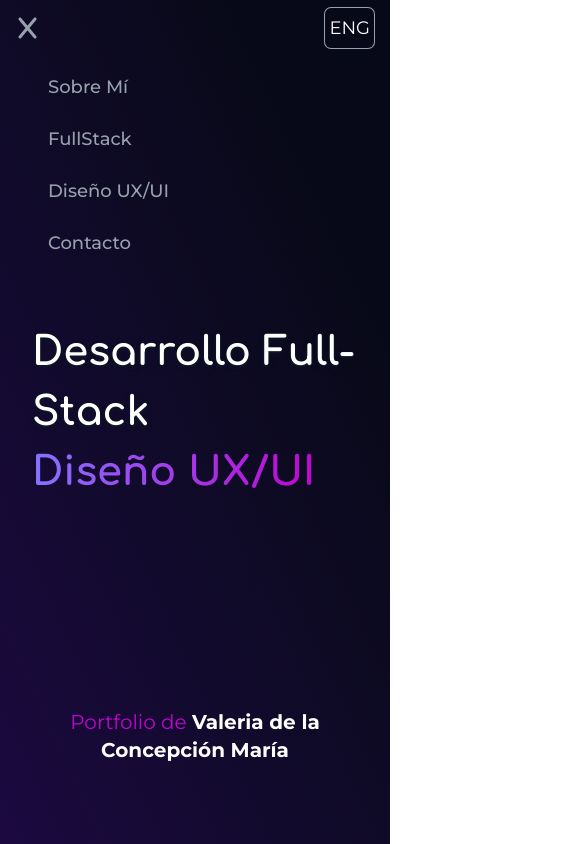
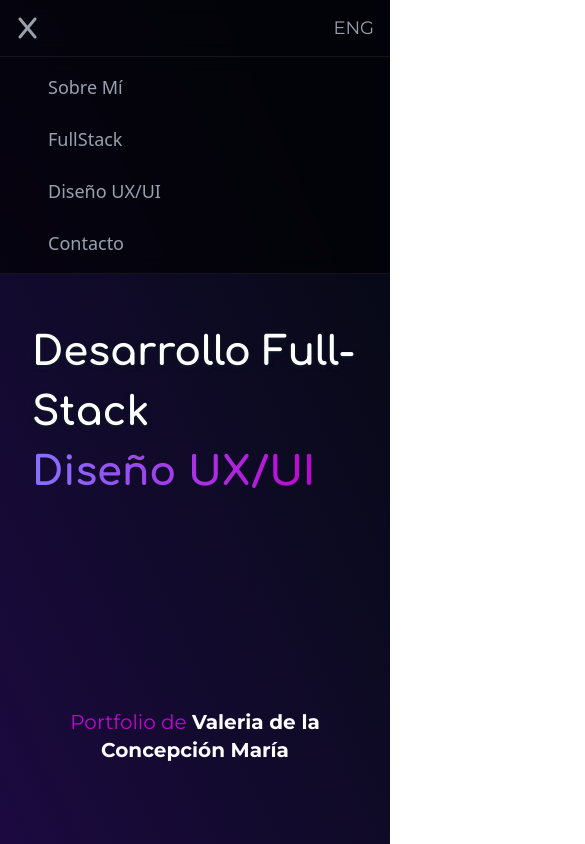
Before and after one commit to vdelaconcep/portfolioDLC, a React (Vite) app: page / in a window 390 px wide. Both pictures are taken after a click on the button "toggle-menu". Shown: the top 844 px of the page, 585 px wide, since content can reach past the window. Built offline with nearby package versions, Linux system fonts and the light colour scheme.

Commit message:
Últimos retoques del responsive

```diff
--- a/src/components/botonIdioma.jsx
+++ b/src/components/botonIdioma.jsx
@@ -6,9 +6,9 @@ const BotonIdioma = ({ clase }) => {
     const { isMobile } = useMobile();
 
     return (
-        <article className={`text-white montserrat flex ${clase && clase}`}>
+        <article className={`montserrat flex ${clase && clase} ${isMobile ? 'text-gray-400' : 'text-white'}`}>
             <button
-                className={`${(!isMobile && language === 'es') ? 'text-gray-700 mr-1' : 'cursor-pointer mr-1'} ${isMobile && 'ring-1 ring-gray-400 rounded-md px-1'}`}
+                className={`${(!isMobile && language === 'es') ? 'text-gray-700 mr-1' : 'cursor-pointer mr-1'}`}
                 onClick={toggleLanguage}
                 disabled={!isMobile && language === 'es'}
                 title={language === 'en' ? 'Cambiar idioma' : (!isMobile ? undefined : 'Toggle language')}>
--- a/src/components/navegacion.jsx
+++ b/src/components/navegacion.jsx
@@ -1,5 +1,5 @@
 import { motion, useScroll, useTransform, AnimatePresence } from 'framer-motion';
-import { useState, useEffect } from 'react';
+import { useState, useEffect, useRef } from 'react';
 import { itemsNavegacion } from '@/data/itemsNavegacion';
 import { scrollToSection } from '@/utils/scrollToSection';
 import BotonIdioma from '@/components/botonIdioma';
@@ -14,7 +14,7 @@ const Navegacion = ({ clase }) => {
     const { isMobile } = useMobile();
     const [menuAbierto, setMenuAbierto] = useState(false);
 
-    const { scrollY } = useScroll();
+    const bodyRef = useRef(null);
 
     const [inUXUI, setInUXUI] = useState(false);
 
@@ -40,6 +40,14 @@ const Navegacion = ({ clase }) => {
         return () => observer.disconnect();
     }, []);
 
+    useEffect(() => {
+        bodyRef.current = document.body;
+    }, []);
+
+    const { scrollY } = useScroll({
+        container: bodyRef
+    });
+
     const opacidadBg = useTransform(
         scrollY,
         [0, 10],
@@ -49,23 +57,36 @@ const Navegacion = ({ clase }) => {
     const background = {
         backgroundColor: useTransform(
             opacidadBg,
-            (opacity) => inUXUI ? `rgba(0, 0, 0, ${opacity * 0.9})` : `rgba(0, 0, 0, ${opacity * 0.4})`
+            (opacity) => {
+                const finalOpacity = menuAbierto && opacity < 0.7 ? 0.7 : opacity;
+                return inUXUI ? `rgba(0, 0, 0, ${finalOpacity * 0.9})` : `rgba(0, 0, 0, ${finalOpacity * 0.4})`
+            }
         ),
         backdropFilter: useTransform(
             opacidadBg,
-            (opacity) => `blur(${opacity * 12}px)`
+            (opacity) => {
+                const finalOpacity = menuAbierto && opacity < 0.7 ? 0.7 : opacity;
+                return `blur(${finalOpacity * 12}px)`;
+            }
         ),
         borderBottom: useTransform(
             opacidadBg,
-            (opacity) => `1px solid rgba(255, 255, 255, ${opacity * 0.1})`
+            (opacity) => {
+                const finalOpacity = menuAbierto && opacity < 0.7 ? 0.7 : opacity;
+                return `1px solid rgba(255, 255, 255, ${finalOpacity * 0.1})`;
+            }
         ),
         boxShadow: useTransform(
             opacidadBg,
-            (opacity) => `0.5px 0px 0.5px rgba(255, 255, 255, ${opacity * 0.3})`
+            (opacity) => {
+                const finalOpacity = menuAbierto && opacity < 0.7 ? 0.7 : opacity;
+                return `0.5px 0px 0.5px rgba(255, 255, 255, ${finalOpacity * 0.3})`;
+            }
         )
     }
 
     return (
+        <>
         <motion.nav
             className={`fixed top-0 left-0 right-0 z-50 flex ${isMobile ? 'justify-between px-3 py-2' : 'justify-center py-4'}  montserrat text-lg ${clase && clase}`}
             initial={{ opacity: 0 }}
@@ -74,33 +95,7 @@ const Navegacion = ({ clase }) => {
             style={ background }>
             {isMobile ?
 
-                <>
-                    <BotonMenu abierto={menuAbierto} setAbierto={setMenuAbierto} />
-                    <AnimatePresence>
-                        {menuAbierto ?
-                            <motion.article
-                                style={ background }
-                                className="absolute top-[57px] left-0 z-100 p-0 m-0"
-                                initial={{ x: '-100%'}}
-                                animate={{ x: 0}}
-                                exit={{ x: '-100%'}}
-                            transition={{duration:0.3, ease:'easeInOut'}}>
-                                <ul className='list-none font-medium text-gray-400 px-10 py-0'>
-                                    {itemsNavegacion.map(item =>
-                                        <li
-                                            key={item.linkto}
-                                            className="cursor-pointer hover:bg-[#8473FF] hover:text-gray-900 p-2 my-2 rounded-2xl"
-                                            onClick={() => {
-                                                scrollToSection(item.linkto);
-                                                setMenuAbierto(false);
-                                            }}>
-                                            {language === 'es' ? item.tituloes : item.tituloen}
-                                        </li>
-                                    )}
-                                </ul>
-                            </motion.article>
-                        : null}
-                    </AnimatePresence> </> :
+                <BotonMenu abierto={menuAbierto} setAbierto={setMenuAbierto} />:
                 <ul className='list-none flex text-lg font-medium text-gray-400'>
                     {itemsNavegacion.map(item =>
                         <li
@@ -115,7 +110,34 @@ const Navegacion = ({ clase }) => {
 
 
             <BotonIdioma clase={!isMobile && 'absolute right-10 bottom-1/2 translate-y-1/2'} />
-        </motion.nav>
+            </motion.nav>
+            <AnimatePresence>
+            {menuAbierto && isMobile &&
+
+                <motion.article
+                    style={background}
+                    className="fixed top-[57px] left-0 z-100 w-screen"
+                    initial={{ x: '-100%' }}
+                    animate={{ x: 0 }}
+                    exit={{ x: '-100%' }}
+                    transition={{ duration: 0.3, ease: 'easeInOut' }}>
+                    <ul className='list-none font-medium text-gray-400 text-lg px-10 py-0'>
+                        {itemsNavegacion.map(item =>
+                            <li
+                                key={item.linkto}
+                                className="cursor-pointer hover:bg-[#8473FF] hover:text-gray-900 p-2 my-2 rounded-2xl"
+                                onClick={() => {
+                                    scrollToSection(item.linkto);
+                                    setMenuAbierto(false);
+                                }}>
+                                {language === 'es' ? item.tituloes : item.tituloen}
+                            </li>
+                        )}
+                    </ul>
+                </motion.article>
+                }
+            </AnimatePresence>
+        </>
     );
 };
 
--- a/src/components/presentacion.jsx
+++ b/src/components/presentacion.jsx
@@ -1,11 +1,13 @@
+import { useMobile } from '@/context/mobileContext';
 
-const Presentacion = ({titulo, texto, clase}) => {
+const Presentacion = ({ titulo, texto, clase }) => {
+    const { isMobile } = useMobile();
     return (
         <article className={`flex justify-center items-end gap-7 ${clase && clase}`}>
-            <div className="h-0 w-0 border-b-[180px] border-b-pink-500 border-l-[120px] border-l-transparent border-r-[120px] border-r-transparent">
+            <div className={`h-0 w-0 border-b-[180px] border-b-pink-500 border-l-[120px] border-l-transparent border-r-[120px] border-r-transparent ${isMobile && 'hidden'}`}>
 
             </div>
-            <div className="px-4 w-[600px] flex flex-col h-full justify-between">
+            <div className={`flex flex-col h-full justify-between ${!isMobile && 'w-[600px] px-4'}`}>
                 <h1 className="text-5xl comfortaa font-extrabold text-white text-shadow-md text-shadow-gray-900 mb-4">{titulo}</h1>
                 <p className=" text-[#b86dbf]">
                     {texto}
--- a/src/style.css
+++ b/src/style.css
@@ -25,3 +25,18 @@
 .comfortaa {
     font-family: 'Comfortaa', -apple-system, BlinkMacSystemFont, sans-serif;
 }
+
+html {
+    position: fixed;
+    overflow: hidden;
+    width: 100%;
+    height: 100%;
+}
+
+body {
+    width: 100%;
+    height: 100%;
+    overflow-y: scroll;
+    -webkit-overflow-scrolling: touch;
+    overscroll-behavior-y: none;
+}
--- a/src/utils/scrollToSection.js
+++ b/src/utils/scrollToSection.js
@@ -1,5 +1,5 @@
 export const scrollToSection = (sectionId) => {
     document.getElementById(sectionId)?.scrollIntoView({
-        behavior: 'smooth'
+        behavior: 'auto'
     });
 };
```
Also changed, not shown: public/fonts/CoolveticaRg.otf (deleted), public/fonts/Roboto.ttf (deleted).
